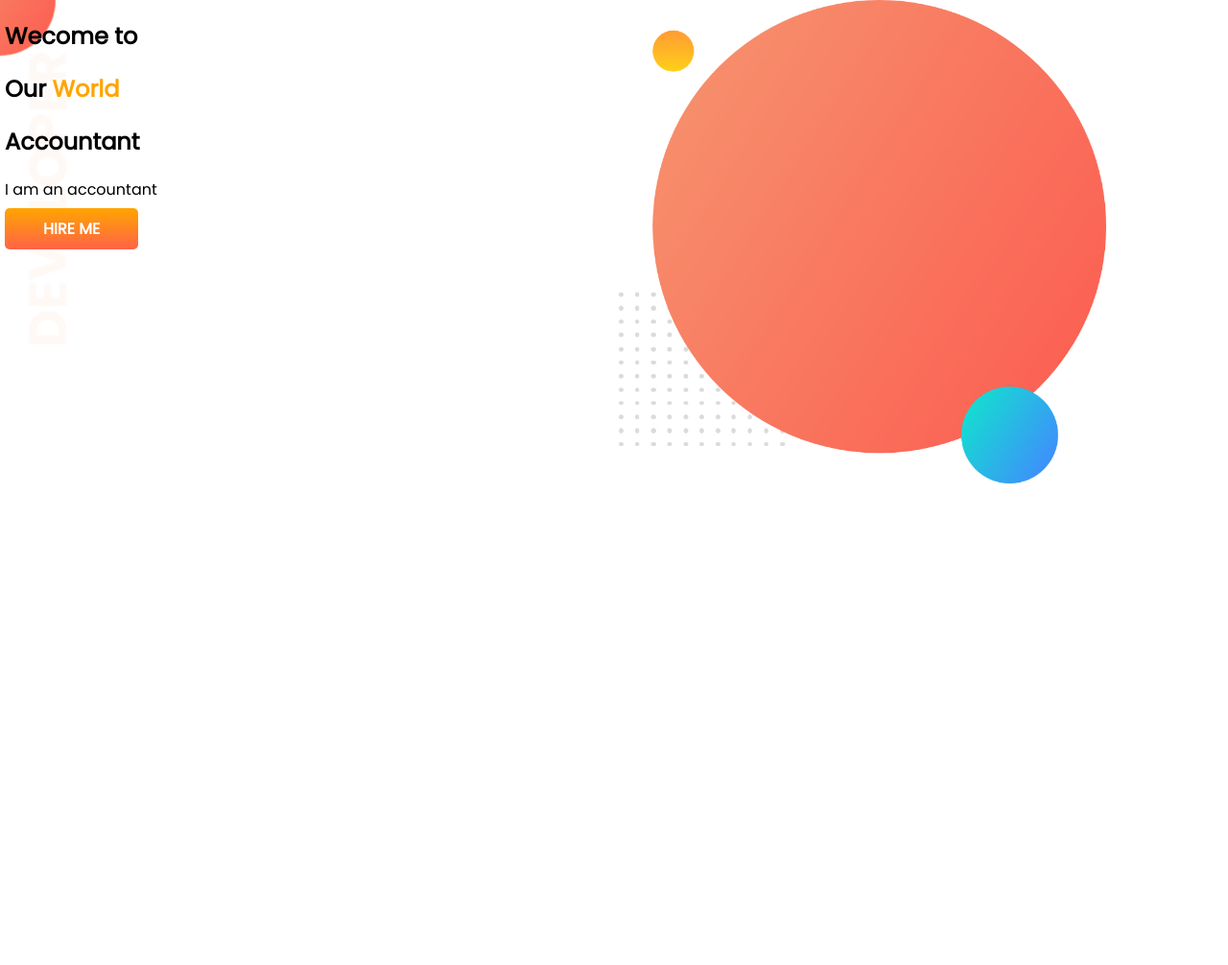
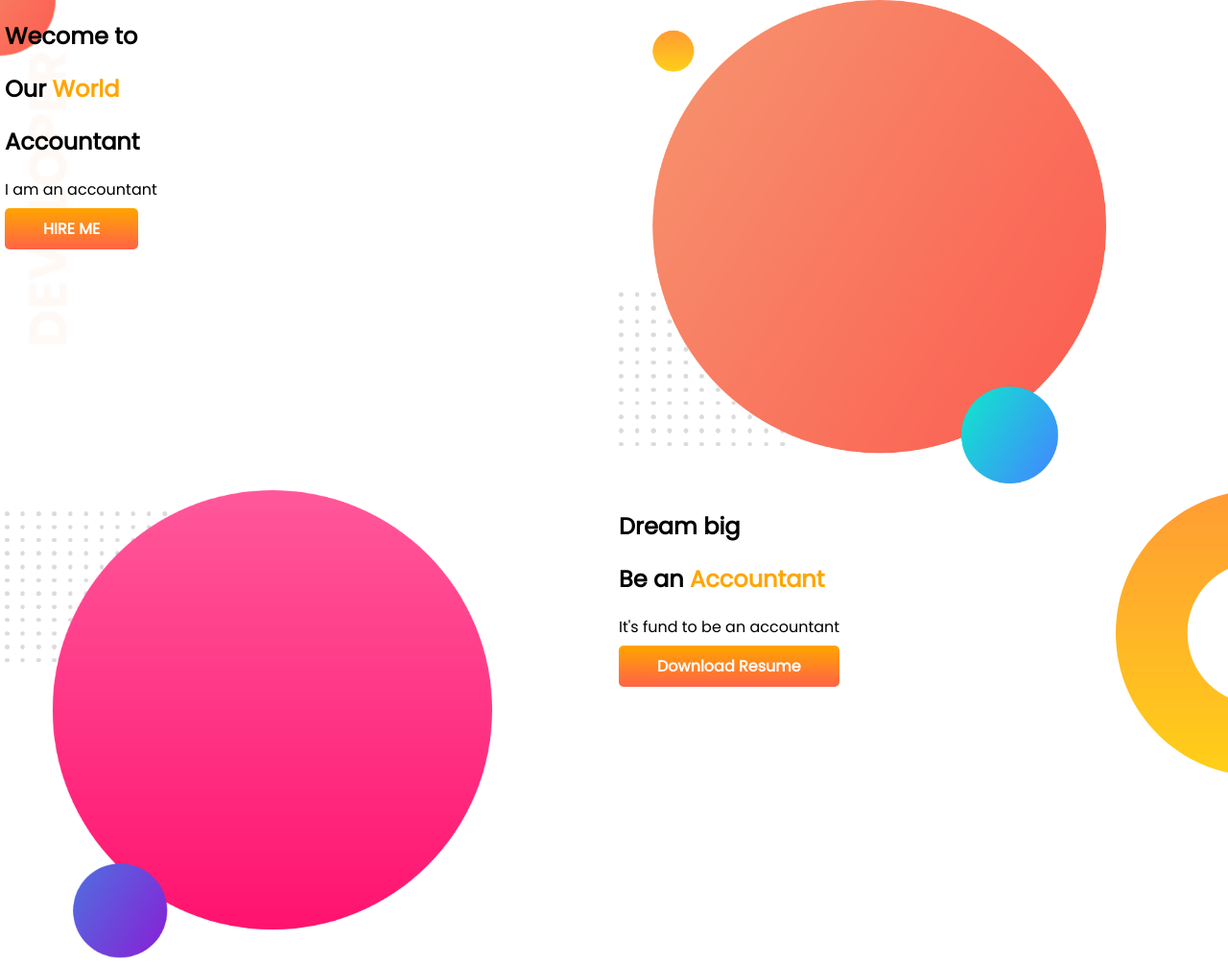
Before and after one commit to Mab03/developer-portfolio, a plain HTML site: page index.html in a window 1280 px wide. Shown: the whole page at 96% size. Before the commit the page ends 800 px from the top, so only its background shows below. Drawn offline with Linux system fonts and the light colour scheme.

Commit message:
dream added

```diff
--- a/index.html
+++ b/index.html
@@ -23,5 +23,16 @@
             <img src="images/my-bg.png" alt="">
         </div>
     </section>
+    <section class="dream-big">
+        <div class="half-width">
+            <img src="images/my-bg2.png" alt="">
+        </div>
+        <div class="half-width">
+            <h1>Dream big</h1>
+            <h1>Be an <span class="orange-color";>Accountant</span></h1>
+            <p>It's fund to be an accountant</p>
+            <a class="link-button" target="_blank" href="https://www.facebook.com">Download Resume</a>
+        </div>
+    </section>
 </body>
 </html>
--- a/style.css
+++ b/style.css
@@ -29,5 +29,9 @@ section{
 .top-banner{
     background-image: url(images/top-banner.png);
     background-repeat: no-repeat;
-
 }
+.dream-big{
+    background-image: url(images/dream-bg.png);
+    background-repeat: no-repeat;
+    background-position-x: right;
+}
```
